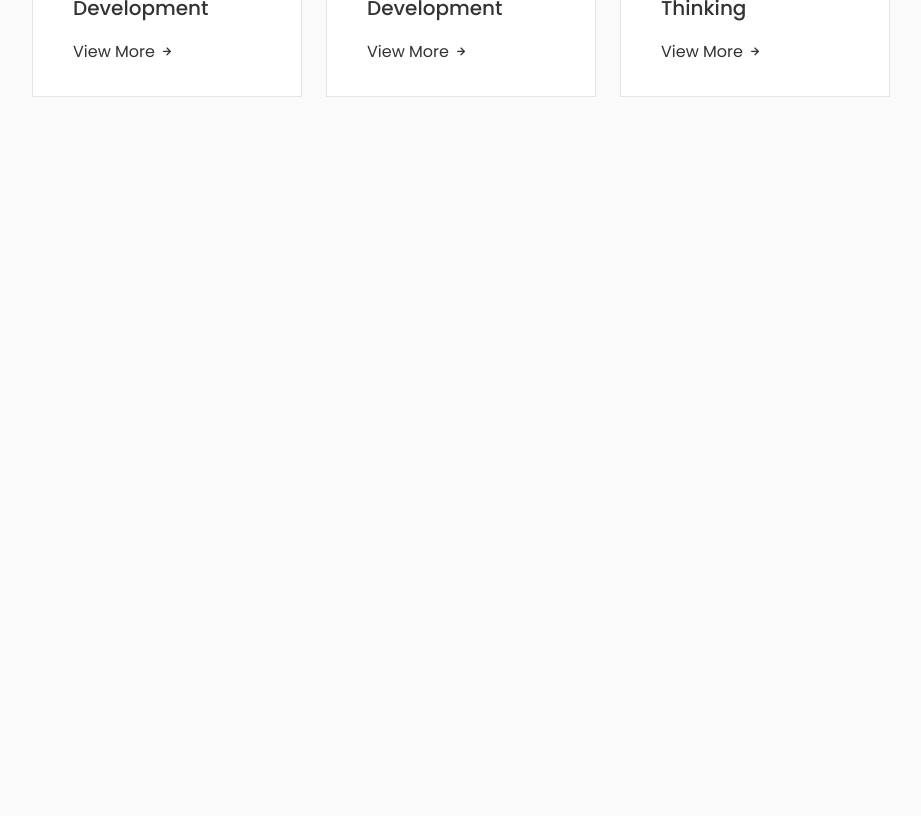
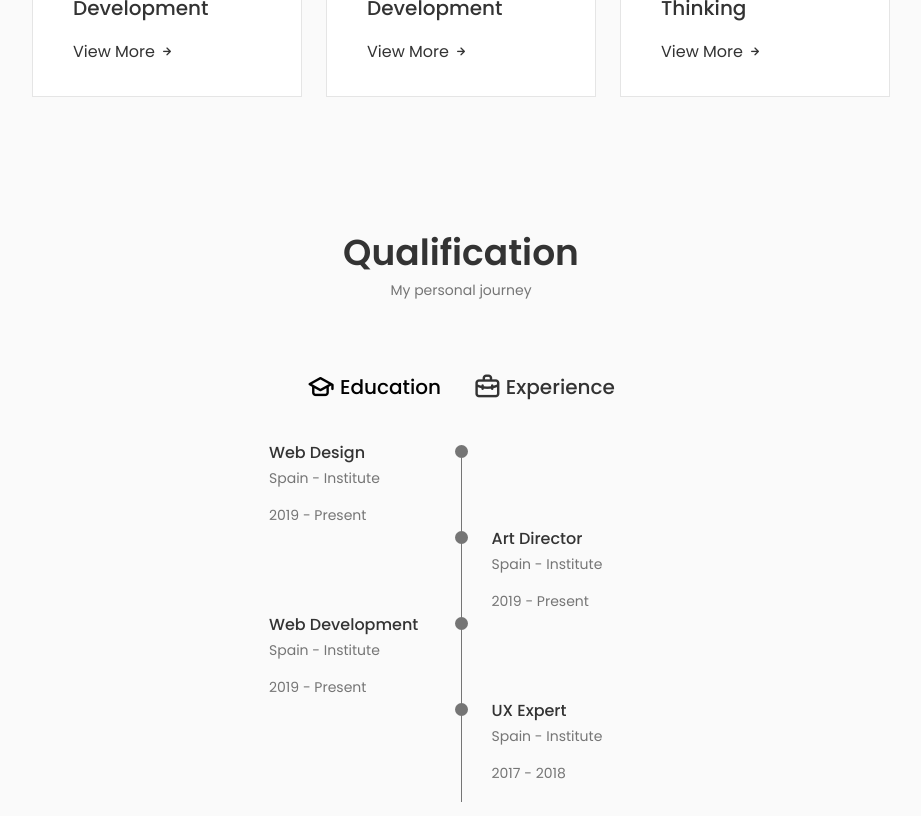
Before and after one commit to fabiodrneles/portfolio-react, a React (Create React App) app: page / in a window 1280 px wide. Shown: the part 1680-2496 px from the top of the page, without its empty margins (179-1100 px from the left). Before the commit the page ends 1809 px from the top, so only its background shows below. Built offline with nearby package versions, Linux system fonts and the light colour scheme.

Commit message:
refactor: import of component qualification

```diff
--- a/src/App.js
+++ b/src/App.js
@@ -5,6 +5,7 @@ import Home from './components/home/Home';
 import About from './components/about/About';
 import Skills from './components/skills/Skills';
 import Services from './components/services/Services';
+import Qualification from './components/qualification/Qualification';
 
 const App = () => {
   return (
@@ -15,6 +16,7 @@ const App = () => {
       <About />
       <Skills />
       <Services />
+      <Qualification />
     </main>
     </>
   )
```
